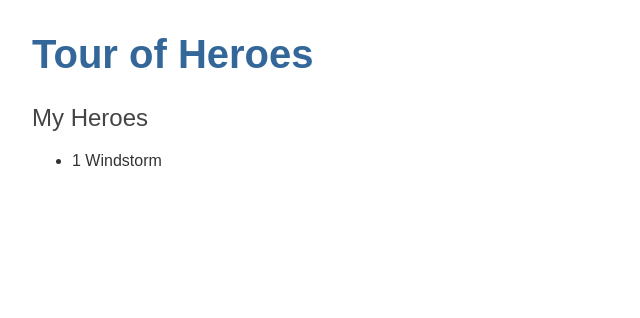
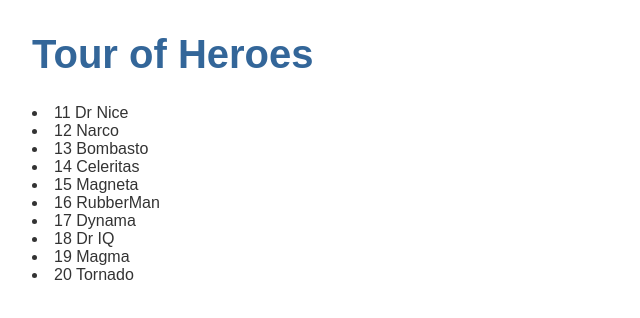
Before and after one commit to kkrista/angular-tour-of-heroes, an Angular app: page / in a window 1280 px wide. Shown: the top 318 px of the page, without its empty margins (0-640 px from the left). Built offline with nearby package versions, Linux system fonts and the light colour scheme.

Commit message:
List displayed

```diff
--- a/src/app/heroes/heroes.component.html
+++ b/src/app/heroes/heroes.component.html
@@ -1,16 +1,17 @@
 
-<!-- <h2>{{hero.name | uppercase}} Details</h2>
-<div><span>id: </span>{{hero.id}}</div>
-<div><span>name: </span>{{hero.name}}</div>
+<div *ngIf="selectedHero">
 
-<div>
-  <label for="name">Hero name: </label>
-  <input id="name" [(ngModel)]="hero.name" placeholder="name">
-</div> -->
+  <h2>{{selectedHero.name | uppercase}} Details</h2>
+  <div><span>id: </span>{{selectedHero.id}}</div>
+  <div>
+    <label for="hero-name">Hero name: </label>
+    <input id="hero-name" [(ngModel)]="selectedHero.name" placeholder="name">
+  </div>
 
-<h2>My Heroes</h2>
-<ul class="heroes">
-  <li>
-    <span class="badge">{{hero.id}}</span> {{hero.name}}
-  </li>
-</ul>
+</div>
+
+<li *ngFor="let hero of heroes"
+  [class.selected]="hero === selectedHero"
+  (click)="onSelect(hero)">
+  <span class="badge">{{hero.id}}</span> {{hero.name}}
+</li>
--- a/src/app/heroes/heroes.component.ts
+++ b/src/app/heroes/heroes.component.ts
@@ -16,6 +16,11 @@
 
   heroes = HEROES;
 
+  selectedHero?: Hero;
+onSelect(hero: Hero): void {
+  this.selectedHero = hero;
+}
+
 
   hero: Hero = {
   id: 1,
```
